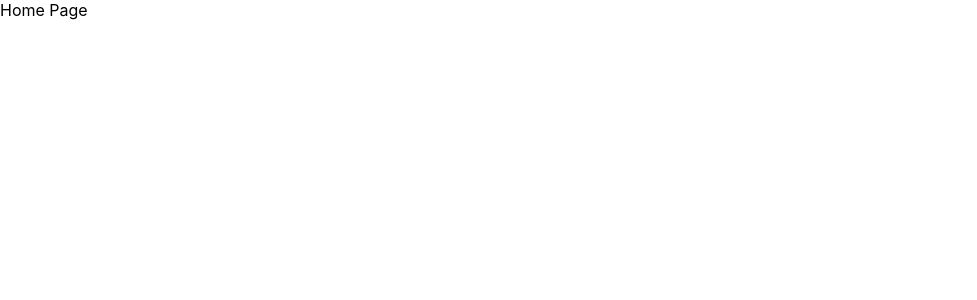
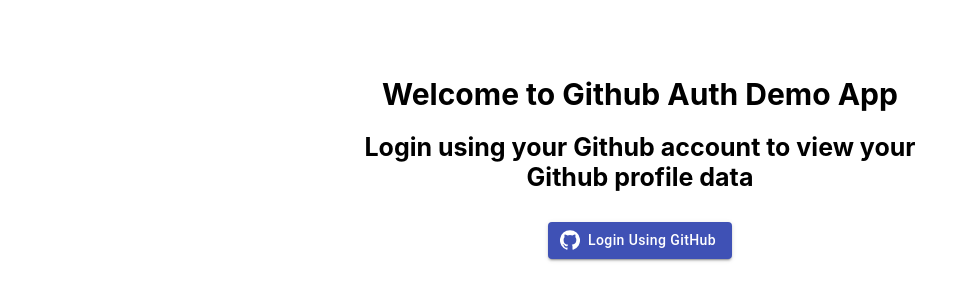
Before and after one commit to AhmedTohamy01/Github-OAuth-App, a React (Create React App) app: page / in a window 1280 px wide. Shown: the top 300 px of the page, without its empty margins (0-977 px from the left). Built offline with nearby package versions, Linux system fonts and the light colour scheme; no server answers.

Commit message:
feat: build LoginForm component & add it in HomePage

```diff
--- /dev/null
+++ b/src/components/LoginForm.js
@@ -0,0 +1,57 @@
+import styled from 'styled-components'
+import Button from '@material-ui/core/Button'
+import GitHubIcon from '@material-ui/icons/GitHub'
+import config from '../server/config'
+
+/*---> Component <---*/
+function LoginForm() {
+  return (
+    <Wrapper>
+      <Title>Welcome to Github Auth Demo App </Title>
+      <SubTitle>
+        Login using your Github account to view your Github profile data
+      </SubTitle>
+
+      <LoginButton
+        startIcon={<GitHubIcon />}
+        variant='contained'
+        color='primary'
+        href={`https://github.com/login/oauth/authorize?client_id=${config.client_id}&redirect_uri=${config.redirect_uri}`}
+      >
+        Login using GitHub
+      </LoginButton>
+    </Wrapper>
+  )
+}
+
+/*---> Styles <---*/
+export const Wrapper = styled.div`
+  text-align: center;
+  display: flex;
+  flex-direction: column;
+  align-items: center;
+  justify-content: center;
+  padding: 20px;
+  max-width: 600px;
+  margin-left: auto;
+  margin-right: auto;
+`
+
+export const Title = styled.p`
+  font-size: 30px;
+  font-weight: bolder;
+  margin-top: 10%;
+`
+
+export const SubTitle = styled.p`
+  font-size: 25px;
+  font-weight: bolder;
+  margin-top: 20px;
+`
+
+export const LoginButton = styled(Button)`
+  text-transform: capitalize !important;
+  margin-top: 30px !important;
+`
+
+export default LoginForm
--- a/src/pages/HomePage.js
+++ b/src/pages/HomePage.js
@@ -1,6 +1,7 @@
+import LoginForm from '../components/LoginForm'
 
 function HomePage() {
-  return <>Home Page</>
+  return <LoginForm />
 }
 
 export default HomePage
```
